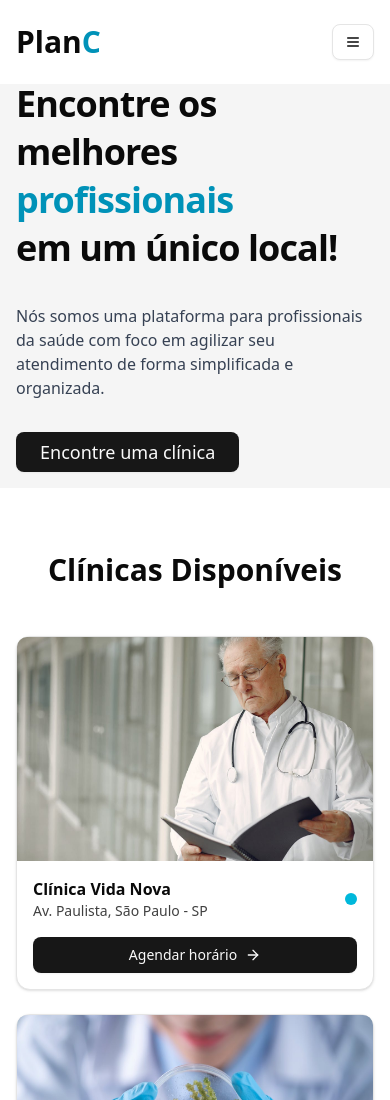
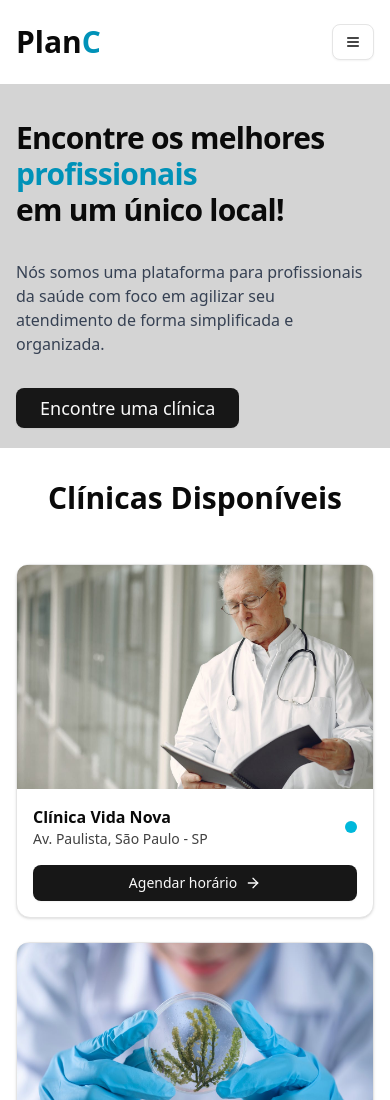
Before and after one commit to fernandohiroshi/micro-saas-app, a Next.js app: page / in a window 390 px wide. Shown: the top 1100 px of the page. Built offline with nearby package versions, Linux system fonts and the light colour scheme.

Commit message:
feat(sidebar): start sidebar component

```diff
--- /dev/null
+++ b/src/app/(panel)/dashboard/_components/sidebar.tsx
@@ -0,0 +1,55 @@
+"use client";
+
+import { useState } from "react";
+import { usePathname } from "next/navigation";
+import clsx from "clsx";
+
+import {
+  Sheet,
+  SheetClose,
+  SheetContent,
+  SheetDescription,
+  SheetFooter,
+  SheetHeader,
+  SheetTitle,
+  SheetTrigger,
+} from "@/components/ui/sheet";
+import { Button } from "@/components/ui/button";
+import { List } from "lucide-react";
+
+export default function Sidebar({ children }: { children: React.ReactNode }) {
+  const pathname = usePathname();
+  const [isCollapsed, setIsCollapsed] = useState(false);
+
+  return (
+    <div className="flex min-h-screen w-full">
+      <div
+        className={clsx(
+          "flex flex-1 flex-col transition-all duration-300 ease-in-out",
+          {
+            "md:ml-20": isCollapsed,
+            "md:ml-64": !isCollapsed,
+          }
+        )}
+      >
+        <header className="md:hidden">
+          <Sheet>
+            <div className="flex items-center gap-4">
+              <SheetTrigger asChild>
+                <Button variant="outline" className="md:hidden">
+                  <List />
+                </Button>
+              </SheetTrigger>
+
+              <h1 className="text-base md:text-lg font-semibold">
+                Menu Plan<span className="text-cyan-600">C</span>
+              </h1>
+            </div>
+          </Sheet>
+        </header>
+
+        <main className="flex-1 py-4 px-2 md:p-6">{children}</main>
+      </div>
+    </div>
+  );
+}
--- a/src/app/(panel)/dashboard/layout.tsx
+++ b/src/app/(panel)/dashboard/layout.tsx
@@ -1,7 +1,13 @@
+import Sidebar from "./_components/sidebar";
+
 export default function DashboardLayout({
   children,
 }: {
   children: React.ReactNode;
 }) {
-  return <>{children}</>;
+  return (
+    <>
+      <Sidebar>{children}</Sidebar>
+    </>
+  );
 }
--- a/src/app/(public)/_components/hero.tsx
+++ b/src/app/(public)/_components/hero.tsx
@@ -4,14 +4,14 @@ import doctorImg from "../../../../public/hero.png";
 
 export function Hero() {
   return (
-    <section className="bg-neutral-100">
-      <div className="container mx-auto px-4 pt-20 pb-4 sm:px-6 lg:px-8">
+    <section className="bg-neutral-300">
+      <div className="container mx-auto px-4 pt-30 pb-5 lg:pb-0 sm:px-6 lg:px-8">
         <main className="flex items-center justify-center">
           <article className="flex-[2] max-w-4xl space-y-8 flex flex-col justify-center">
-            <h1 className="text-4xl lg:text-5xl font-bold leading-12 max-w-2xl tracking-tight">
+            <h1 className="text-3xl md:text-4xl lg:text-5xl font-bold md:leading-12 max-w-2xl tracking-tight">
               Encontre os melhores <br />
-              <span className="text-cyan-600">profissionais</span> <br /> em um
-              único local!
+              <span className="text-cyan-600">profissionais</span>
+              <br className="sm:hidden lg:block" /> em um único local!
             </h1>
             <p className="max-w-xl text-base md:text-lg text-gray-700 ">
               Nós somos uma plataforma para profissionais da saúde com foco em
--- a/src/app/(public)/_components/professionals.tsx
+++ b/src/app/(public)/_components/professionals.tsx
@@ -58,7 +58,7 @@ const clinics = [
 
 export default function Professionals() {
   return (
-    <section className="py-16">
+    <section className="py-8 md:py-16">
       <div className="container mx-auto px-4 sm:px-6 lg:px-8">
         <h2 className="text-3xl text-center mb-12 font-bold">
           Clínicas Disponíveis
```
